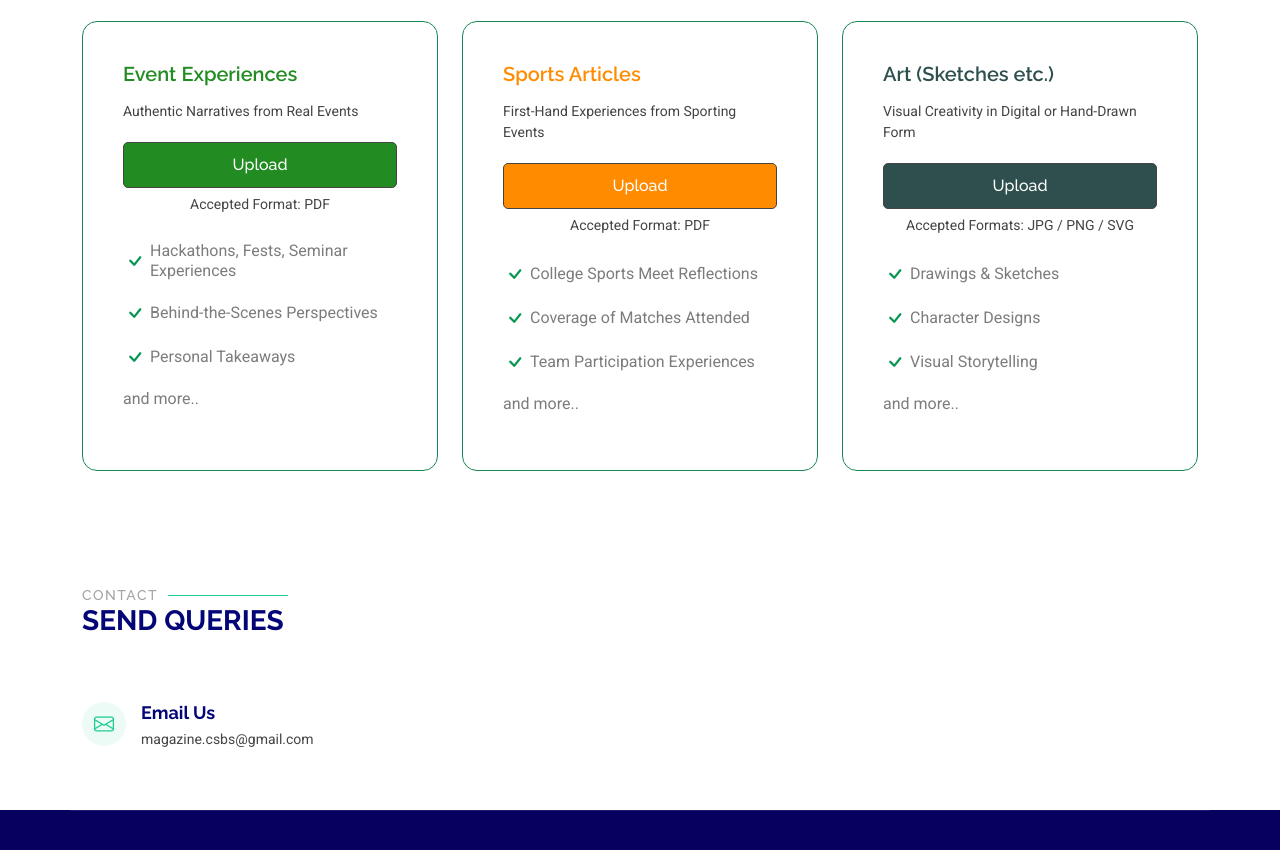
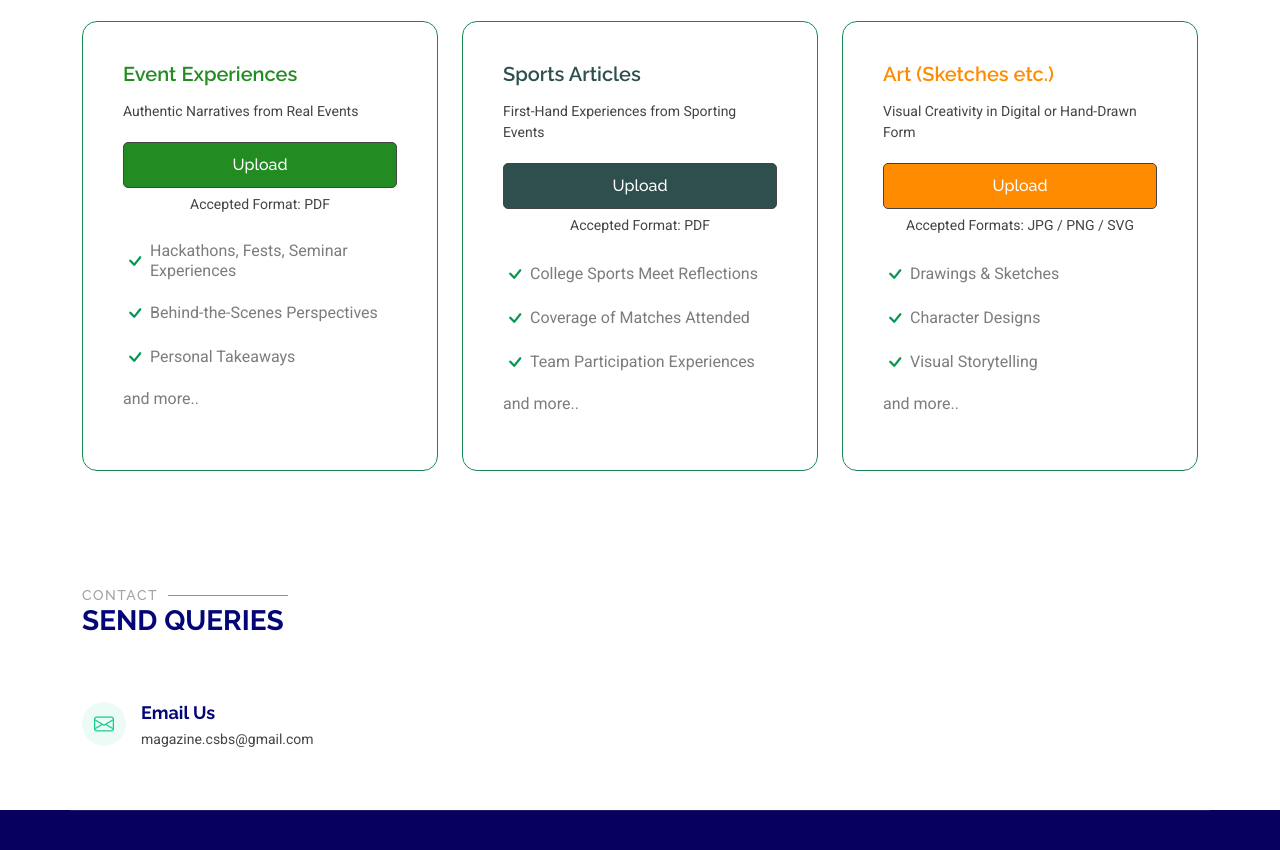
Before and after one commit to CSBS-MITM/magazine-upload-portal, a plain HTML site: page index.html in a window 1280 px wide. Shown: the part 1718-2568 px from the top of the page. Drawn offline with Linux system fonts and the light colour scheme.

Commit message:
tech link added

```diff
--- a/assets/css/main.css
+++ b/assets/css/main.css
@@ -1773,10 +1773,10 @@ section,
   background-color: #145214 !important;
 }
 .btn-sports:hover {
+  background-color: #1c1c1c !important;
+}
+.btn-art:hover {
   background-color: #cc6e00 !important;
-}
-.btn-art:hover {
-  background-color: #1c1c1c !important;
 }
 
 
--- a/index.html
+++ b/index.html
@@ -127,7 +127,7 @@
             <div class="pricing-item border border-success">
               <h3 style="color: #1E3A8A;">🧠 Upload Technical Article</h3>
               <p class="description">Research-Driven & Structured Submissions</p>
-              <a href="#" class="btn cta-btn text-white btn-tech" style="background-color: #1E3A8A;">Upload</a>
+              <a href="https://forms.gle/53gW7VK7DKxuq3QZA" class="btn cta-btn text-white btn-tech" style="background-color: #1E3A8A;">Upload</a>
               <p class="text-center small">Accepted Format: PDF</p>
               <ul>
                 <li><i class="bi bi-check"></i> <span>Algorithms, Systems, Frameworks</span></li>
@@ -189,9 +189,9 @@
           <!-- Sports Articles -->
           <div class="col-lg-4" data-aos="zoom-in" data-aos-delay="600">
             <div class="pricing-item border border-success">
-              <h3 style="color: #FF8C00;">Sports Articles</h3>
+              <h3 style="color: #2F4F4F;">Sports Articles</h3>
               <p class="description">First-Hand Experiences from Sporting Events</p>
-              <a href="#" class="btn cta-btn text-white btn-sports" style="background-color: #FF8C00">Upload</a>
+              <a href="#" class="btn cta-btn text-white btn-sports" style="background-color:  #2F4F4F">Upload</a>
               <p class="text-center small">Accepted Format: PDF</p>
               <ul>
                 <li><i class="bi bi-check"></i> <span>College Sports Meet Reflections</span></li>
@@ -205,9 +205,9 @@
           <!-- Art (Sketches etc.) -->
           <div class="col-lg-4" data-aos="zoom-in" data-aos-delay="700">
             <div class="pricing-item border border-success">
-              <h3 style="color: #2F4F4F;">Art (Sketches etc.)</h3>
+              <h3 style="color:#FF8C00;">Art (Sketches etc.)</h3>
               <p class="description">Visual Creativity in Digital or Hand-Drawn Form</p>
-              <a href="#" class="btn cta-btn text-white btn-art" style="background-color:#2F4F4F">Upload</a>
+              <a href="#" class="btn cta-btn text-white btn-art" style="background-color:#FF8C00">Upload</a>
               <p class="text-center small">Accepted Formats: JPG / PNG / SVG</p>
               <ul>
                 <li><i class="bi bi-check"></i> <span>Drawings & Sketches</span></li>
```
